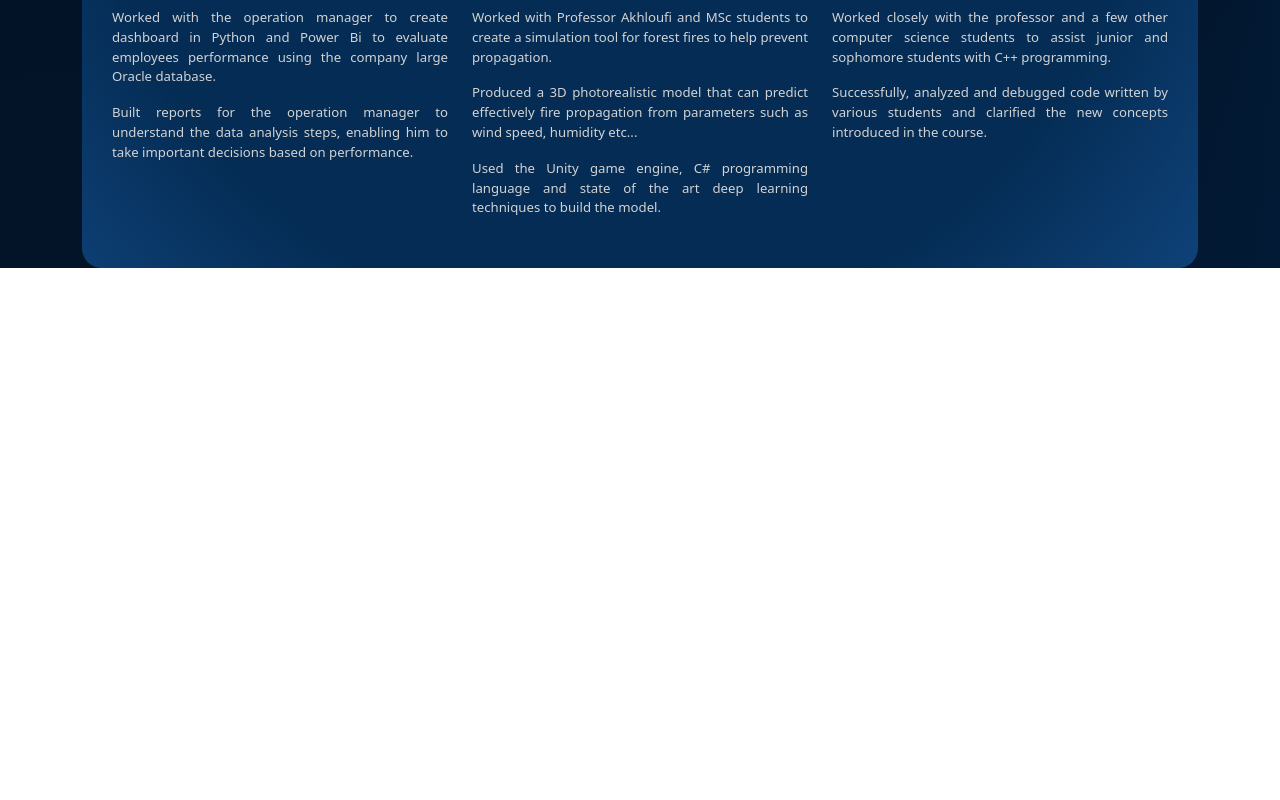
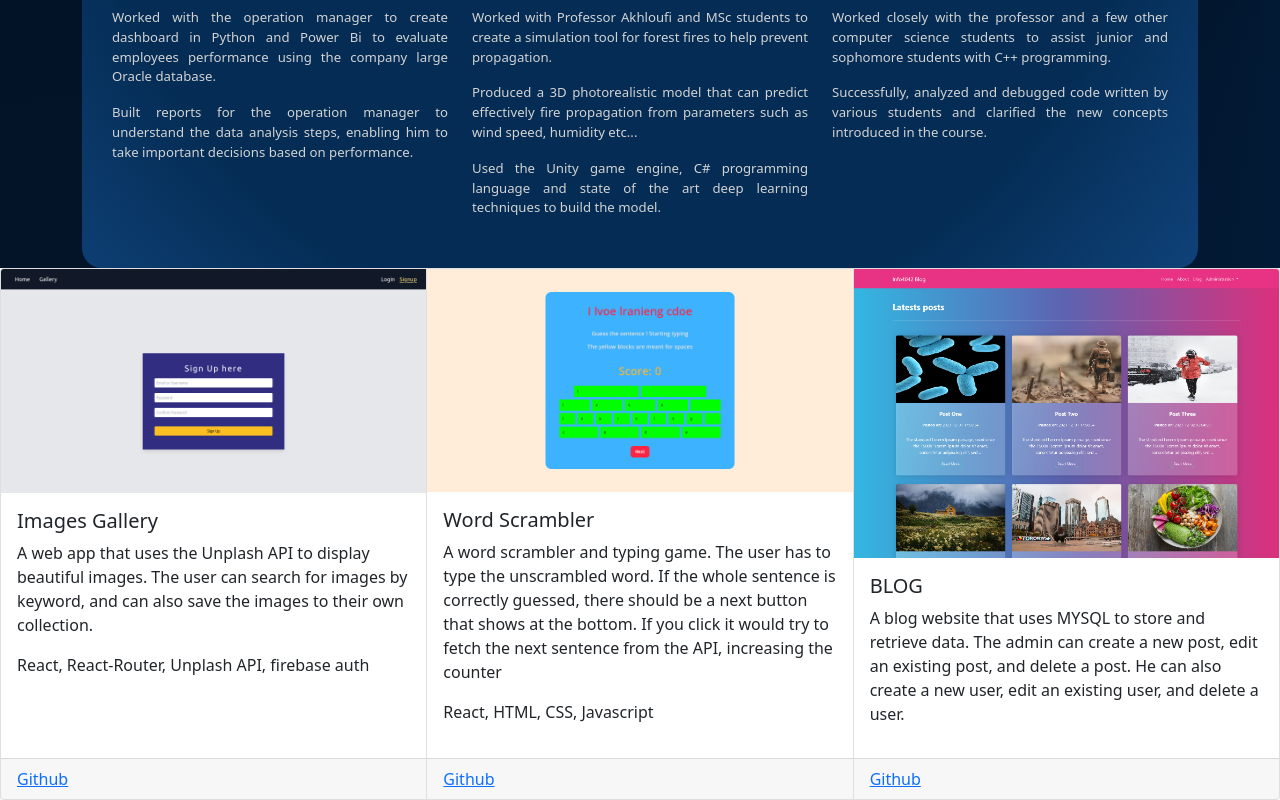
Before and after one commit to Saliou1920/website, a React (Create React App) app: page / in a window 1280 px wide. Shown: the part 606-1406 px from the top of the page. Before the commit the page ends 874 px from the top, so only its background shows below. Built offline with nearby package versions, Linux system fonts and the light colour scheme.

Commit message:
adding projects

```diff
--- a/src/App.js
+++ b/src/App.js
@@ -1,12 +1,14 @@
 import "./App.css";
 import Experience from "./components/Experience/Experience";
 import Header from "./components/Header/Header";
+import Porjects from "./components/Projects/Porjects";
 
 function App() {
   return (
     <div className="App">
       <Header />
       <Experience />
+      <Porjects />
     </div>
   );
 }
```
